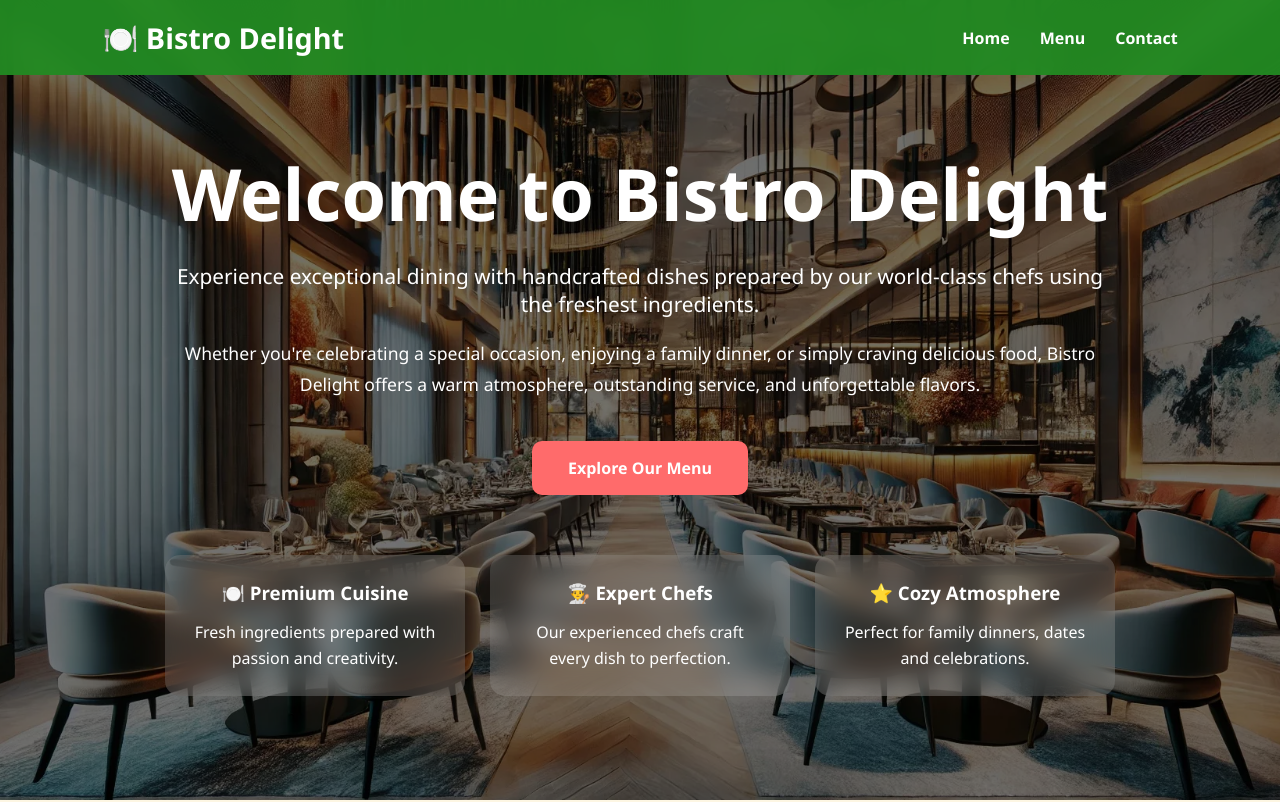
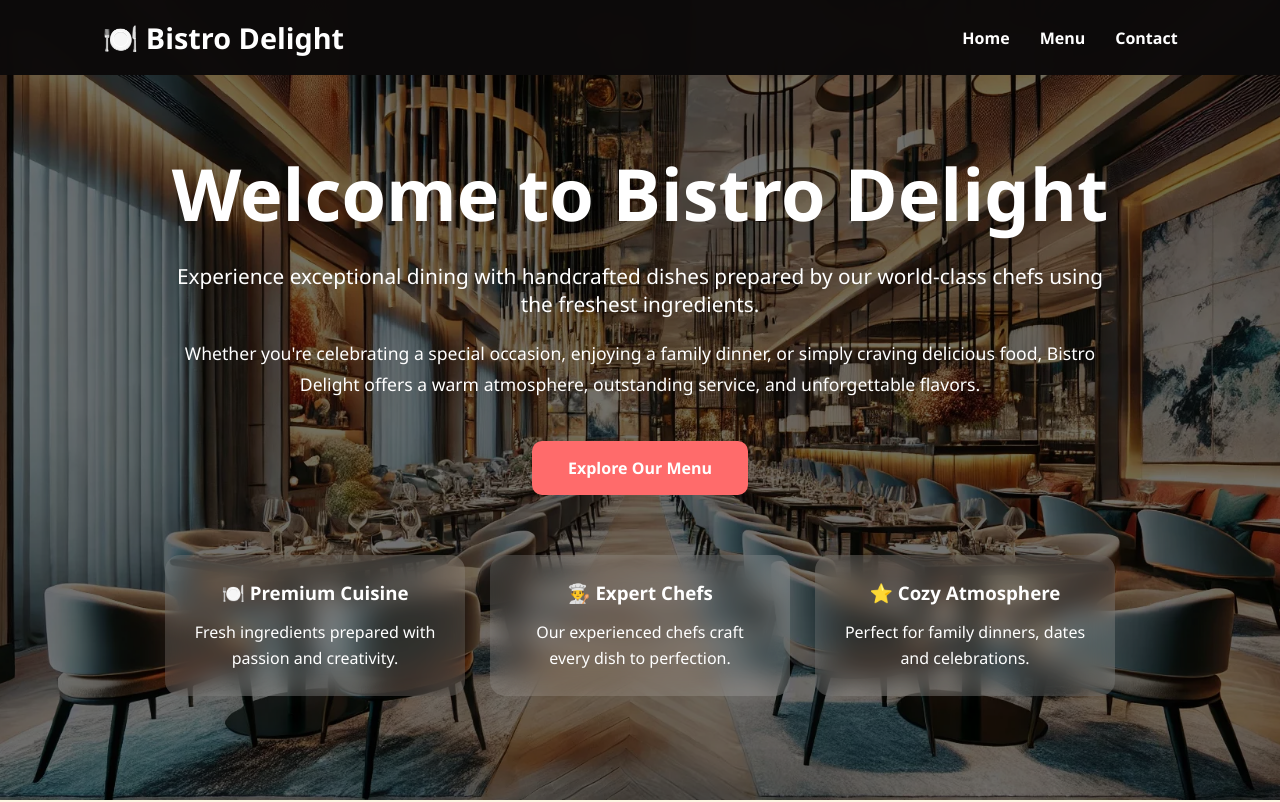
Before and after one commit to zohaibkhanse/restaurant-web-app, a React (Vite) app: page / in a window 1280 px wide. Shown: the top 802 px of the page. Built offline with nearby package versions, Linux system fonts and the light colour scheme.

Commit message:
production: production is ready

```diff
--- a/src/components/NavBar.css
+++ b/src/components/NavBar.css
@@ -14,7 +14,8 @@
 
   padding: 18px 8%;
   /* background: rgba(238, 33, 81, 0.932); */
-  background: rgba(34, 139, 34, 0.95);
+  /* background: rgba(34, 139, 34, 0.95); */
+  background: rgba(13, 11, 11, 0.983);
   backdrop-filter: blur(10px);
 
   z-index: 1000;
```
